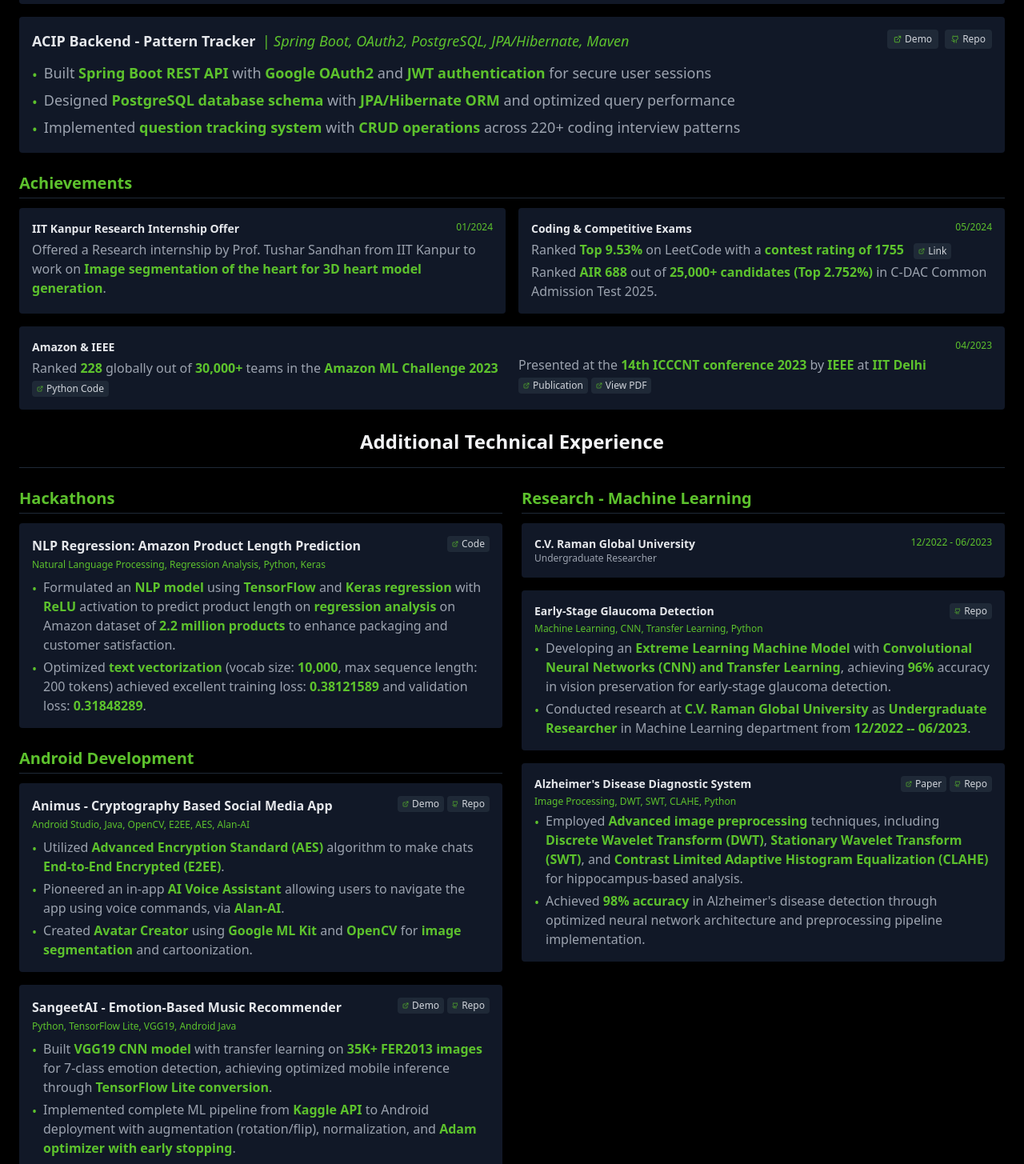
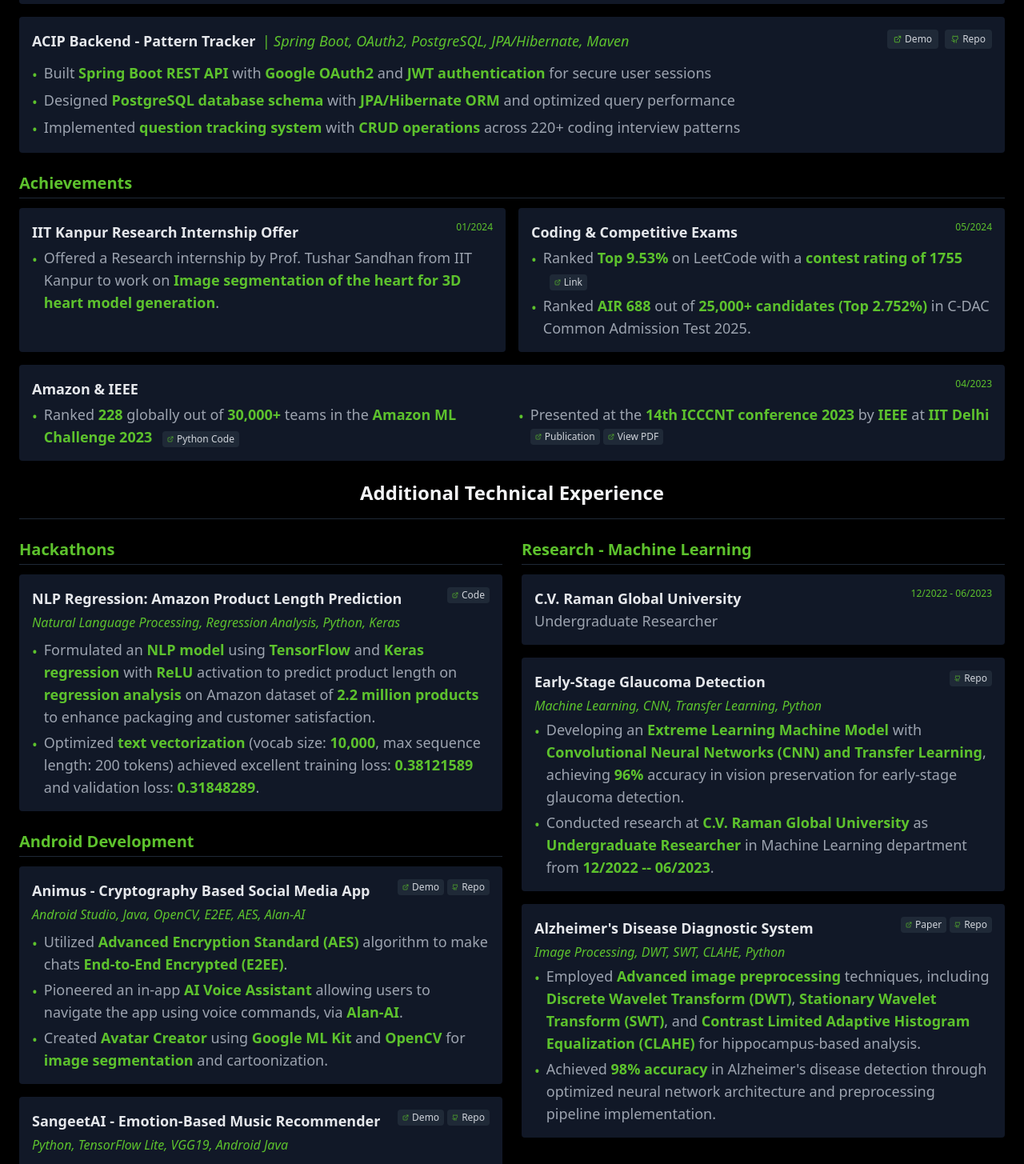
Before and after one commit to s0oraj/customizedresumeversion3, a React app: page / in a window 1280 px wide. Shown: the part 1330-2785 px from the top of the page at 80% size. Built offline with nearby package versions, Linux system fonts and the light colour scheme; the HTML template or start-up script is replaced by a standard one.

Commit message:
fontchanges

```diff
--- a/src/components/sections/Achievements.tsx
+++ b/src/components/sections/Achievements.tsx
@@ -1,19 +1,23 @@
 import React from 'react';
 import { SectionTitle } from '../ui/SectionTitle';
 import { ExternalLinkIcon } from 'lucide-react';
+
 export function Achievements() {
-  return <div>
+  return (
+    <div>
       <SectionTitle>Achievements</SectionTitle>
       <div className="grid grid-cols-1 md:grid-cols-2 gap-4 mt-3">
         {/* Column 1 */}
         <div className="bg-gray-900 p-4 rounded">
           <div className="flex justify-between items-start">
-            <h3 className="text-gray-200 font-semibold text-sm">
+            <h3 className="text-lg text-gray-200 font-semibold">
               IIT Kanpur Research Internship Offer
             </h3>
             <span className="text-[#5DC22D] text-xs">01/2024</span>
           </div>
-          <p className="text-gray-400 mt-1">
+          <div className="flex items-start text-lg text-gray-400 mt-1">
+            <span className="text-[#5DC22D] mr-2 mt-0.5">•</span>
+            <p>
               Offered a Research internship by Prof. Tushar Sandhan from IIT
               Kanpur to work on{' '}
               <span className="font-semibold text-[#5DC22D]">
@@ -22,15 +26,20 @@
               .
             </p>
           </div>
+        </div>
+
         {/* Column 2 */}
         <div className="bg-gray-900 p-4 rounded">
           <div className="flex justify-between items-start">
-            <h3 className="text-gray-200 font-semibold text-sm">
+            <h3 className="text-lg text-gray-200 font-semibold">
               Coding & Competitive Exams
             </h3>
             <span className="text-[#5DC22D] text-xs">05/2024</span>
           </div>
-          <p className="text-gray-400 mt-1">
+          <div className="space-y-1 mt-1">
+            <div className="flex items-start text-lg text-gray-400">
+              <span className="text-[#5DC22D] mr-2 mt-0.5">•</span>
+              <p>
                 Ranked{' '}
                 <span className="font-semibold text-[#5DC22D]">Top 9.53%</span> on LeetCode with a{' '}
                 <span className="font-semibold text-[#5DC22D]">
@@ -41,7 +50,10 @@
                   Link
                 </a>
               </p>
-          <p className="text-gray-400 mt-1">
+            </div>
+            <div className="flex items-start text-lg text-gray-400">
+              <span className="text-[#5DC22D] mr-2 mt-0.5">•</span>
+              <p>
                 Ranked <span className="font-semibold text-[#5DC22D]">AIR 688</span>{' '}
                 out of{' '}
                 <span className="font-semibold text-[#5DC22D]">
@@ -50,17 +62,22 @@
                 in C-DAC Common Admission Test 2025.
               </p>
             </div>
+          </div>
+        </div>
+
         {/* Full width Amazon & IEEE */}
         <div className="bg-gray-900 p-4 rounded md:col-span-2">
           <div className="flex justify-between items-start">
-            <h3 className="text-gray-200 font-semibold text-sm">
+            <h3 className="text-lg text-gray-200 font-semibold">
               Amazon & IEEE
             </h3>
             <span className="text-[#5DC22D] text-xs">04/2023</span>
           </div>
           <div className="grid grid-cols-1 md:grid-cols-2 gap-4">
             <div>
-              <p className="text-gray-400 mt-1">
+              <div className="flex items-start text-lg text-gray-400 mt-1">
+                <span className="text-[#5DC22D] mr-2 mt-0.5">•</span>
+                <p>
                   Ranked <span className="font-semibold text-[#5DC22D]">228</span>{' '}
                   globally out of{' '}
                   <span className="font-semibold text-[#5DC22D]">30,000+</span>{' '}
@@ -68,16 +85,19 @@
                   <span className="font-semibold text-[#5DC22D]">
                     Amazon ML Challenge 2023
                   </span>
-              </p>
-              <div className="flex flex-wrap gap-1 mt-1">
-                <a href="https://www.kaggle.com/code/umitsahoo/nlp-with-regression/notebook" target="_blank" rel="noopener noreferrer" className="inline-flex items-center text-xs bg-gray-800 hover:bg-gray-700 text-gray-300 px-1.5 py-0.5 rounded">
+                  {' '}
+                  <a href="https://www.kaggle.com/code/umitsahoo/nlp-with-regression/notebook" target="_blank" rel="noopener noreferrer" className="inline-flex items-center text-xs bg-gray-800 hover:bg-gray-700 text-gray-300 px-1.5 py-0.5 rounded ml-2">
                     <ExternalLinkIcon size={8} className="mr-1 text-[#5DC22D]" />
                     Python Code
                   </a>
+                </p>
               </div>
             </div>
             <div>
-              <p className="text-gray-400 mt-1 md:mt-0">
+              <div className="flex items-start text-lg text-gray-400 mt-1 md:mt-1">
+                <span className="text-[#5DC22D] mr-2 mt-0.5">•</span>
+                <div>
+                  <p>
                     Presented at the{' '}
                     <span className="font-semibold text-[#5DC22D]">
                       14th ICCCNT conference 2023
@@ -99,5 +119,8 @@
               </div>
             </div>
           </div>
-    </div>;
+        </div>
+      </div>
+    </div>
+  );
 }
--- a/src/components/sections/AndroidDev.tsx
+++ b/src/components/sections/AndroidDev.tsx
@@ -1,13 +1,15 @@
 import React from 'react';
 import { SectionTitle } from '../ui/SectionTitle';
 import { ExternalLinkIcon, GithubIcon } from 'lucide-react';
+
 export function AndroidDev() {
-  return <div>
+  return (
+    <div>
       <SectionTitle>Android Development</SectionTitle>
       <div className="space-y-4 mt-3">
         <div className="bg-gray-900 p-4 rounded">
           <div className="flex justify-between items-start">
-            <h3 className="text-gray-200 font-semibold">
+            <h3 className="text-lg text-gray-200 font-semibold">
               Animus - Cryptography Based Social Media App
             </h3>
             <div className="flex gap-1">
@@ -21,11 +23,11 @@
               </a>
             </div>
           </div>
-          <p className="text-xs text-[#5DC22D] mt-1 mb-2">
+          <p className="text-[#5DC22D] italic mt-1 mb-2">
             Android Studio, Java, OpenCV, E2EE, AES, Alan-AI
           </p>
           <ul className="space-y-1">
-            <li className="flex items-start text-gray-400">
+            <li className="flex items-start text-lg text-gray-400">
               <span className="text-[#5DC22D] mr-2 mt-0.5">•</span>
               <span>
                 Utilized{' '}
@@ -39,7 +41,7 @@
                 .
               </span>
             </li>
-            <li className="flex items-start text-gray-400">
+            <li className="flex items-start text-lg text-gray-400">
               <span className="text-[#5DC22D] mr-2 mt-0.5">•</span>
               <span>
                 Pioneered an in-app{' '}
@@ -50,7 +52,7 @@
                 <span className="font-semibold text-[#5DC22D]">Alan-AI</span>.
               </span>
             </li>
-            <li className="flex items-start text-gray-400">
+            <li className="flex items-start text-lg text-gray-400">
               <span className="text-[#5DC22D] mr-2 mt-0.5">•</span>
               <span>
                 Created{' '}
@@ -71,9 +73,10 @@
             </li>
           </ul>
         </div>
+
         <div className="bg-gray-900 p-4 rounded">
           <div className="flex justify-between items-start">
-            <h3 className="text-gray-200 font-semibold">
+            <h3 className="text-lg text-gray-200 font-semibold">
               SangeetAI - Emotion-Based Music Recommender
             </h3>
             <div className="flex gap-1">
@@ -87,11 +90,11 @@
               </a>
             </div>
           </div>
-          <p className="text-xs text-[#5DC22D] mt-1 mb-2">
+          <p className="text-[#5DC22D] italic mt-1 mb-2">
             Python, TensorFlow Lite, VGG19, Android Java
           </p>
           <ul className="space-y-1">
-            <li className="flex items-start text-gray-400">
+            <li className="flex items-start text-lg text-gray-400">
               <span className="text-[#5DC22D] mr-2 mt-0.5">•</span>
               <span>
                 Built{' '}
@@ -110,7 +113,7 @@
                 .
               </span>
             </li>
-            <li className="flex items-start text-gray-400">
+            <li className="flex items-start text-lg text-gray-400">
               <span className="text-[#5DC22D] mr-2 mt-0.5">•</span>
               <span>
                 Implemented complete ML pipeline from{' '}
@@ -123,7 +126,7 @@
                 .
               </span>
             </li>
-            <li className="flex items-start text-gray-400">
+            <li className="flex items-start text-lg text-gray-400">
               <span className="text-[#5DC22D] mr-2 mt-0.5">•</span>
               <span>
                 Developed Android app using{' '}
@@ -136,5 +139,6 @@
           </ul>
         </div>
       </div>
-    </div>;
+    </div>
+  );
 }
--- a/src/components/sections/Hackathons.tsx
+++ b/src/components/sections/Hackathons.tsx
@@ -1,13 +1,15 @@
 import React from 'react';
 import { SectionTitle } from '../ui/SectionTitle';
 import { ExternalLinkIcon } from 'lucide-react';
+
 export function Hackathons() {
-  return <div>
+  return (
+    <div>
       <SectionTitle>Hackathons</SectionTitle>
       <div className="bg-gray-900 p-4 rounded mt-3">
         <div className="mb-2">
           <div className="flex justify-between items-start">
-            <h3 className="text-gray-200 font-semibold">
+            <h3 className="text-lg text-gray-200 font-semibold">
               NLP Regression: Amazon Product Length Prediction
             </h3>
             <a href="https://www.kaggle.com/code/umitsahoo/nlp-with-regression" target="_blank" rel="noopener noreferrer" className="inline-flex items-center text-xs bg-gray-800 hover:bg-gray-700 text-gray-300 px-1.5 py-0.5 rounded">
@@ -15,12 +17,12 @@
               Code
             </a>
           </div>
-          <p className="text-xs text-[#5DC22D] mt-1">
+          <p className="text-[#5DC22D] italic mt-1">
             Natural Language Processing, Regression Analysis, Python, Keras
           </p>
         </div>
         <ul className="space-y-1">
-          <li className="flex items-start text-gray-400">
+          <li className="flex items-start text-lg text-gray-400">
             <span className="text-[#5DC22D] mr-2 mt-0.5">•</span>
             <span>
               Formulated an{' '}
@@ -43,7 +45,7 @@
               to enhance packaging and customer satisfaction.
             </span>
           </li>
-          <li className="flex items-start text-gray-400">
+          <li className="flex items-start text-lg text-gray-400">
             <span className="text-[#5DC22D] mr-2 mt-0.5">•</span>
             <span>
               Optimized{' '}
@@ -60,5 +62,6 @@
           </li>
         </ul>
       </div>
-    </div>;
+    </div>
+  );
 }
--- a/src/components/sections/Research.tsx
+++ b/src/components/sections/Research.tsx
@@ -1,26 +1,29 @@
 import React from 'react';
 import { SectionTitle } from '../ui/SectionTitle';
 import { ExternalLinkIcon, GithubIcon } from 'lucide-react';
+
 export function Research() {
-  return <div>
+  return (
+    <div>
       <SectionTitle>Research - Machine Learning</SectionTitle>
       <div className="space-y-4 mt-3">
         {/* Box 1: University and Role */}
         <div className="bg-gray-900 p-4 rounded">
           <div className="flex justify-between items-start">
             <div>
-              <h3 className="text-gray-200 font-semibold text-sm">
+              <h3 className="text-lg text-gray-200 font-semibold">
                 C.V. Raman Global University
               </h3>
-              <p className="text-xs text-gray-400">Undergraduate Researcher</p>
+              <p className="text-lg text-gray-400">Undergraduate Researcher</p>
             </div>
             <span className="text-[#5DC22D] text-xs">12/2022 - 06/2023</span>
           </div>
         </div>
+
         {/* Box 2: Glaucoma Project */}
         <div className="bg-gray-900 p-4 rounded">
           <div className="flex justify-between items-start">
-            <h3 className="text-gray-200 font-semibold text-sm">
+            <h3 className="text-lg text-gray-200 font-semibold">
               Early-Stage Glaucoma Detection
             </h3>
             <a href="https://github.com/s0oraj/Early_Stage_Glaucoma_Detection/tree/main" target="_blank" rel="noopener noreferrer" className="inline-flex items-center text-xs bg-gray-800 hover:bg-gray-700 text-gray-300 px-1.5 py-0.5 rounded">
@@ -28,11 +31,11 @@
               Repo
             </a>
           </div>
-          <p className="text-xs text-[#5DC22D] mt-1 mb-1">
+          <p className="text-[#5DC22D] italic mt-1 mb-1">
             Machine Learning, CNN, Transfer Learning, Python
           </p>
           <ul className="space-y-1">
-            <li className="flex items-start text-gray-400">
+            <li className="flex items-start text-lg text-gray-400">
               <span className="text-[#5DC22D] mr-2 mt-0.5">•</span>
               <span>
                 Developing an{' '}
@@ -49,7 +52,7 @@
                 detection.
               </span>
             </li>
-            <li className="flex items-start text-gray-400">
+            <li className="flex items-start text-lg text-gray-400">
               <span className="text-[#5DC22D] mr-2 mt-0.5">•</span>
               <span>
                 Conducted research at{' '}
@@ -69,10 +72,11 @@
             </li>
           </ul>
         </div>
+
         {/* Box 3: Alzheimer's Project */}
         <div className="bg-gray-900 p-4 rounded">
           <div className="flex justify-between items-start">
-            <h3 className="text-gray-200 font-semibold text-sm">
+            <h3 className="text-lg text-gray-200 font-semibold">
               Alzheimer's Disease Diagnostic System
             </h3>
             <div className="flex gap-1">
@@ -86,11 +90,11 @@
               </a>
             </div>
           </div>
-          <p className="text-xs text-[#5DC22D] mt-1 mb-1">
+          <p className="text-[#5DC22D] italic mt-1 mb-1">
             Image Processing, DWT, SWT, CLAHE, Python
           </p>
           <ul className="space-y-1">
-            <li className="flex items-start text-gray-400">
+            <li className="flex items-start text-lg text-gray-400">
               <span className="text-[#5DC22D] mr-2 mt-0.5">•</span>
               <span>
                 Employed{' '}
@@ -112,7 +116,7 @@
                 for hippocampus-based analysis.
               </span>
             </li>
-            <li className="flex items-start text-gray-400">
+            <li className="flex items-start text-lg text-gray-400">
               <span className="text-[#5DC22D] mr-2 mt-0.5">•</span>
               <span>
                 Achieved{' '}
@@ -126,5 +130,6 @@
           </ul>
         </div>
       </div>
-    </div>;
+    </div>
+  );
 }
```
Also changed, not shown: src/components/sections/Experience.tsx (+21 -13 lines). Lines whose indentation alone changed are shown as unchanged.
